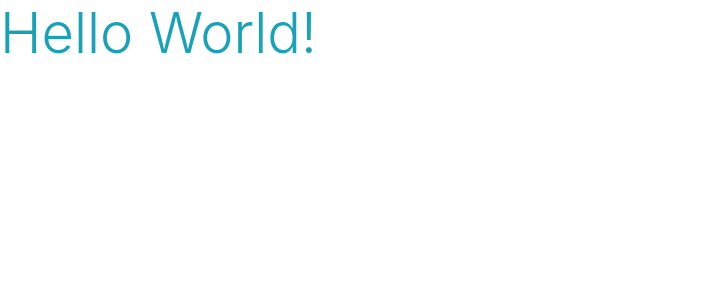
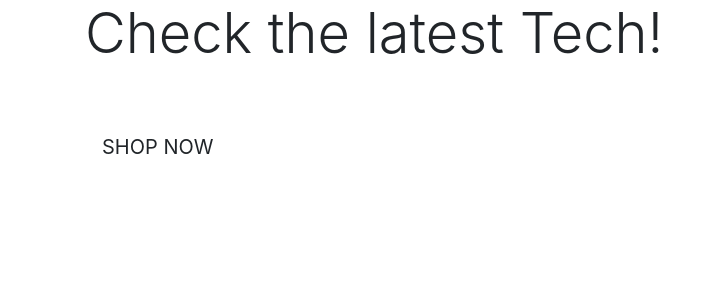
Before and after one commit to b1ndark/project5, a Django app: page / in a window 1280 px wide. Shown: the top 300 px of the page, without its empty margins (0-716 px from the left). Run offline with Django 3.2, Linux system fonts and the light colour scheme.

Commit message:
add readme template and home page content

```diff
--- a/home/templates/home/index.html
+++ b/home/templates/home/index.html
@@ -1,6 +1,27 @@
 {% extends "base.html" %}
 {% load static %}
 
+{% block page_header %}
+    <div class="container header-container">
+        <div class="row">
+            <div class="col"></div>
+        </div>
+    </div>
+{% endblock %}
+
 {% block content %}
-    <h1 class="display-4 text-info">Hello World!</h1>
+    <div class="container h-100">
+        <div class="row h-100">
+            <div class="col my-auto">
+                <h1 class="display-4 logo-font text-black">
+                    Check the latest Tech!
+                </h1>
+                <div class="my-5">
+                    <h4>
+                        <a href="" class="shop-now-button btn btn-lg rounded-0 text-uppercase py-3">Shop Now</a>
+                    </h4>
+                </div>
+            </div>
+        </div>
+    </div>
 {% endblock %}
```
Also changed, not shown: README.md.
